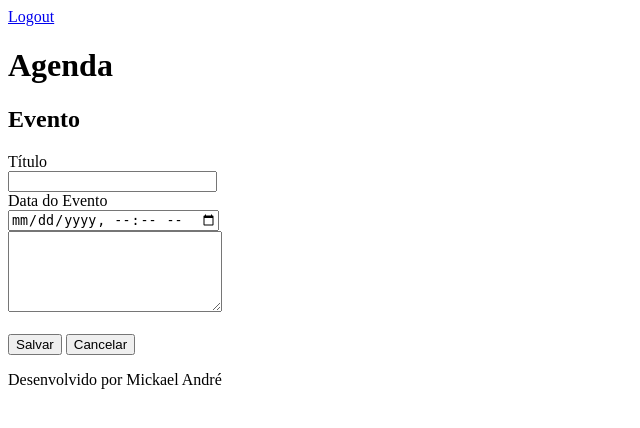
After one commit to MickaelUFSC/agenda, a Django app: template templates/evento.html in a window 1280 px wide. The commit adds this page. Shown: the top 428 px of the page, without its empty margins (0-640 px from the left). Run offline with Django 3.2, Linux system fonts and the light colour scheme; the template is opened without the code that fills it, so the values that code supplies are empty.

Commit message:
Template de inserção de eventos, botao salvar e gitignore

```diff
--- a/agenda/urls.py
+++ b/agenda/urls.py
@@ -25,4 +25,6 @@ urlpatterns = [
     path('login/',views.login_user),
     path('login/submit', views.submit_login),
     path('logout/', views.logout_user),
+    path('agenda/evento/', views.evento),
+    path('agenda/evento/submit', views.submit_evento),
 ]
--- a/templates/agenda.html
+++ b/templates/agenda.html
@@ -7,6 +7,9 @@
 {% extends "model-page.html" %}
 {% block content %}
     <h2>Agendamentos</h2>
+    <a href="evento/">
+        <button type="button">Novo Evento</button>
+    </a>
     <ul style="font_size: 18px">
         {% for evento in eventos %}
             <li>{{evento.titulo}} - {{evento.get_data_evento}}</li>
--- /dev/null
+++ b/templates/evento.html
@@ -0,0 +1,22 @@
+{% extends "model-page.html" %}
+{% block content %}
+<h2>Evento</h2>
+
+<form action="submit" method="POST">{% csrf_token %}
+    <label>Título</label>
+    <br>
+    <input type="text" name="titulo" size="23">
+    <br>
+    <label >Data do Evento</label>
+    <br>
+    <input type="datetime-local" name="data_evento" size="23">
+    <br>
+    <textarea name="descricao" rows="5" cols="24"></textarea>
+    <br><br>
+    <button type="submit">Salvar</button>
+    <a href="/">
+        <button type="button">Cancelar</button>
+    </a>
+</form>
+
+{% endblock %}
```
Also changed, not shown: core/views.py (+13 -0 lines), db.sqlite3, 1 other file.
